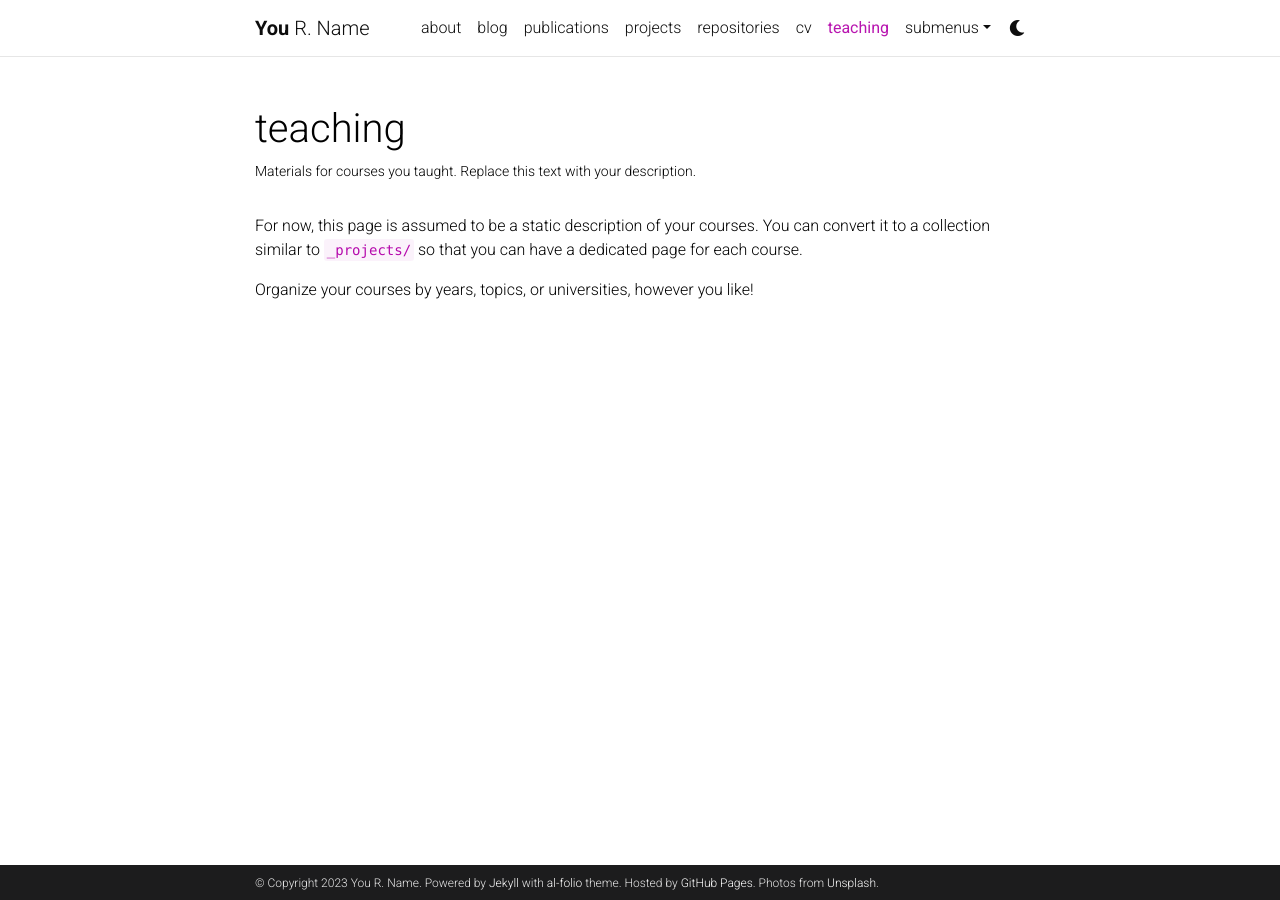
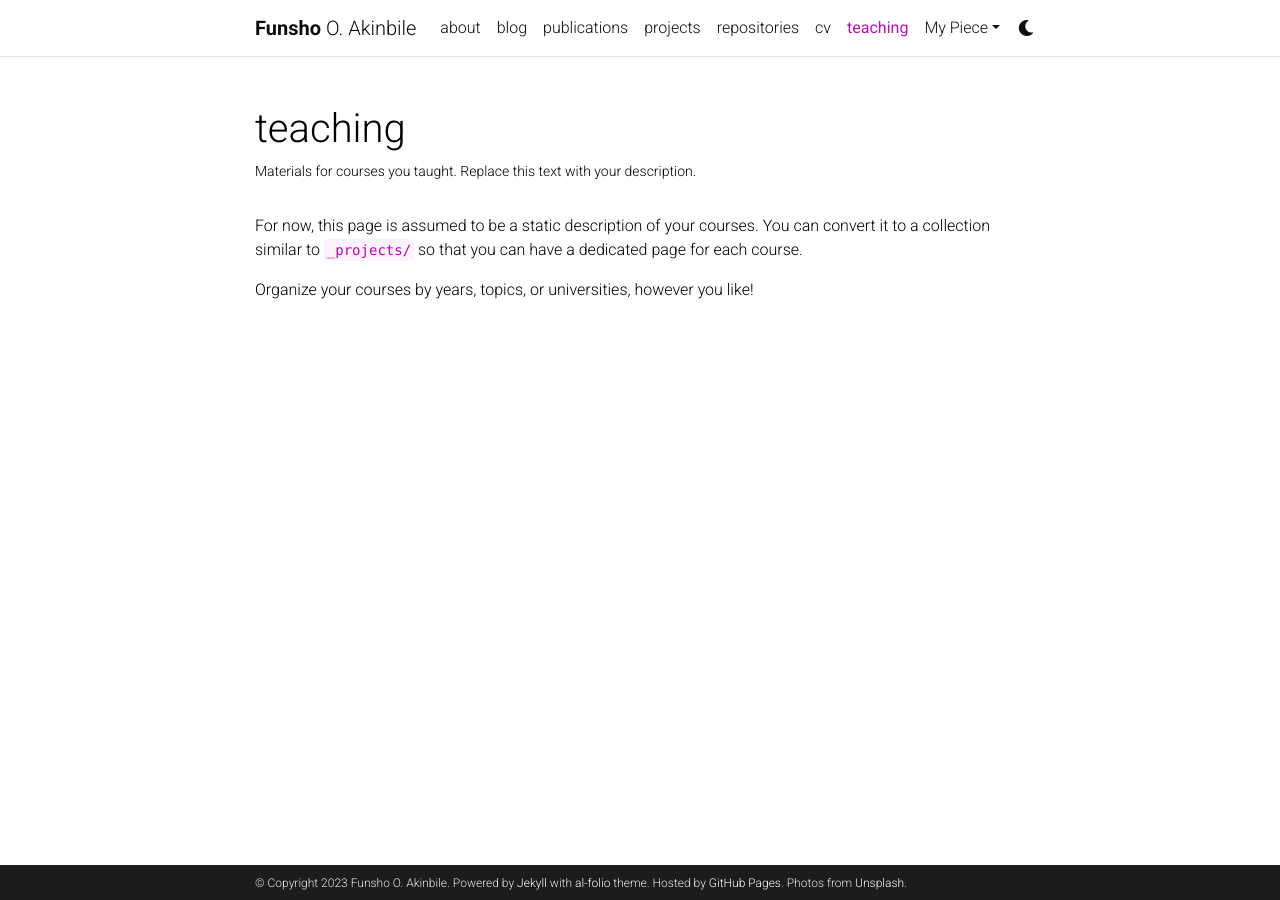
Before and after one commit to Funsho-ops/funsho-Akinbile, a Jekyll site: the page built from _pages/teaching.md, in a window 1280 px wide. Built offline with Jekyll 4.4.1, drawn with Linux system fonts in a browser that asks for light colours; comment, search, counter and statistics services are not loaded; a style sheet for code colours, icons or effects is not loaded.

Commit message:
Updated changes to environment

```diff
--- a/Gemfile
+++ b/Gemfile
@@ -1,5 +1,6 @@
 source 'https://rubygems.org'
 group :jekyll_plugins do
+    gem 'wdm', '>= 0.1.0'
     gem 'classifier-reborn'
     gem 'jekyll'
     gem 'jekyll-archives'
--- a/_config.yml
+++ b/_config.yml
@@ -3,10 +3,10 @@
 # -----------------------------------------------------------------------------
 
 title: blank # the website title (if blank, full name will be used instead)
-first_name: You
-middle_name: R.
-last_name: Name
-email: you@example.com
+first_name: Funsho
+middle_name: O.
+last_name: Akinbile
+email: akinbile.funsho@aol.com
 description: > # the ">" symbol means to ignore newlines until "footer_text:"
   A simple, whitespace theme for academics. Based on [*folio](https://github.com/bogoli/-folio) design.
 footer_text: >
@@ -18,8 +18,8 @@ keywords: jekyll, jekyll-theme, academic-website, portfolio-website  # add your
 lang: en # the language of your site (for example: en, fr, cn, ru, etc.)
 icon: ⚛️  # the emoji used as the favicon (alternatively, provide image name in /assets/img/)
 
-url: https://alshedivat.github.io # the base hostname & protocol for your site
-baseurl: /al-folio # the subpath of your site, e.g. /blog/
+url: https://funsho-akinbile.github.io # the base hostname & protocol for your site
+baseurl: /funsho-akinbile # the subpath of your site, e.g. /blog/
 last_updated: false # set to true if you want to display last updated in the footer
 impressum_path:  # set to path to include impressum link in the footer, use the same path as permalink in a page, helps to conform with EU GDPR
 
@@ -322,7 +322,7 @@ external_links:
 # -----------------------------------------------------------------------------
 
 imagemagick:
-  enabled: true # enables responsive images for your site (recommended, see https://github.com/alshedivat/al-folio/issues/537)
+  enabled: falso # enables responsive images for your site (recommended, see https://github.com/alshedivat/al-folio/issues/537)
   widths:
     - 480
     - 800
```
Also changed, not shown: _pages/about.md (+1 -1 lines), _pages/dropdown.md (+1 -1 lines), .github/workflows/deploy-image.yml, 1 other file.
